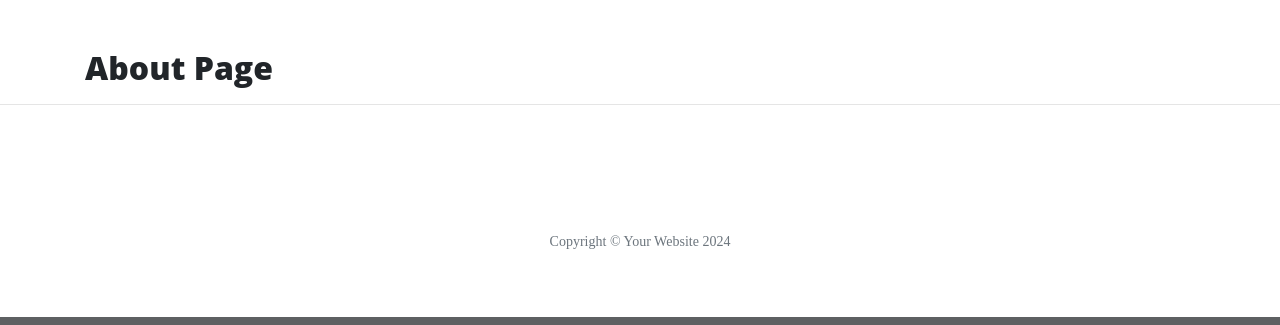
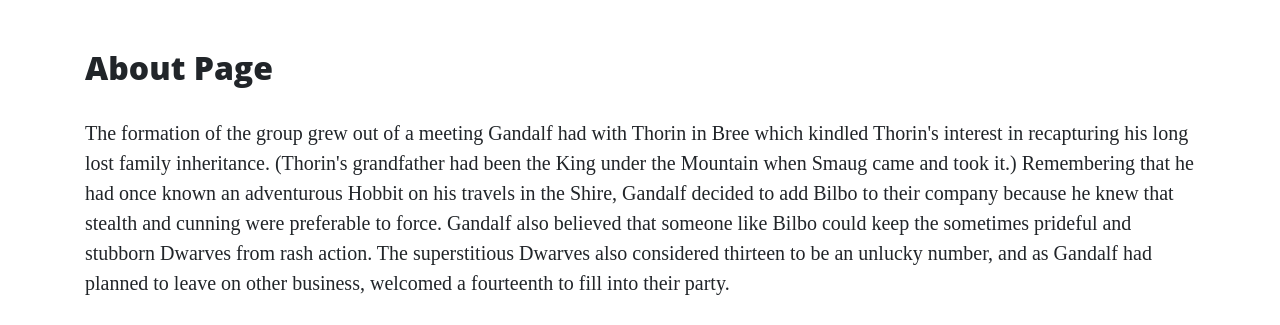
Before and after one commit to MartinBradbury/flask-app, a Flask app: page /about.html in a window 1280 px wide. Shown: the part 629-954 px from the top of the page. Run offline with Flask 3, Linux system fonts and the light colour scheme; some libraries are stand-ins or nearby versions.

Commit message:
added content to about

```diff
--- a/templates/about.html
+++ b/templates/about.html
@@ -1,4 +1,36 @@
 {% extends "base.html" %}
 {% block content %}
 <h2>About Page</h2>
+<p>
+    The formation of the group grew out of a meeting Gandalf had with Thorin in Bree which kindled Thorin's interest in
+    recapturing his long lost family inheritance. (Thorin's grandfather had been the King under the Mountain when Smaug
+    came and took it.) Remembering that he had once known an adventurous Hobbit on his travels in the Shire, Gandalf
+    decided to add Bilbo to their company because he knew that stealth and cunning were preferable to force. Gandalf
+    also believed that someone like Bilbo could keep the sometimes prideful and stubborn Dwarves from rash action. The
+    superstitious Dwarves also considered thirteen to be an unlucky number, and as Gandalf had planned to leave on other
+    business, welcomed a fourteenth to fill into their party.
+</p>
+
+<div class="row featurette">
+    <div class="col-md-7">
+        <h3>Thorin Okenshield</h3>
+        <p>
+            Thorin II was born in TA 2746 to the Dwarf prince Thráin II in the city of the Lonely Mountain. Early in his youth,
+            Thorin and the other Dwarves of the Lonely Mountain were forced to flee by the dragon Smaug, in TA 2770. While in
+            exile, he quickly grew into a capable warrior. This was demonstrated at the Battle of Azanulbizar, near Moria, in TA
+            2799. He fought with one of the Dwarven armies beneath Moria's East-gate, and at some point in the battle, his
+            shield broke, and, using an oaken tree branch found on the ground as a shield, he gained the epithet "Oakenshield,"
+            which remained with him even in death.
+        </p>
+    </div>
+    <div class="col-md-5">
+        <img src="https://static.wikia.nocookie.net/lotr/images/3/3f/ThorinBIG.jpg" alt="">
+    </div>
+</div>
+
+<div class="row featurette">
+    <div class="col-md-5">
+        <img src="https://static.wikia.nocookie.net/lotr/images/a/a6/HBT-DWF-003.jpg" alt="">
+    </div>
+</div>
 {% endblock %}
```
